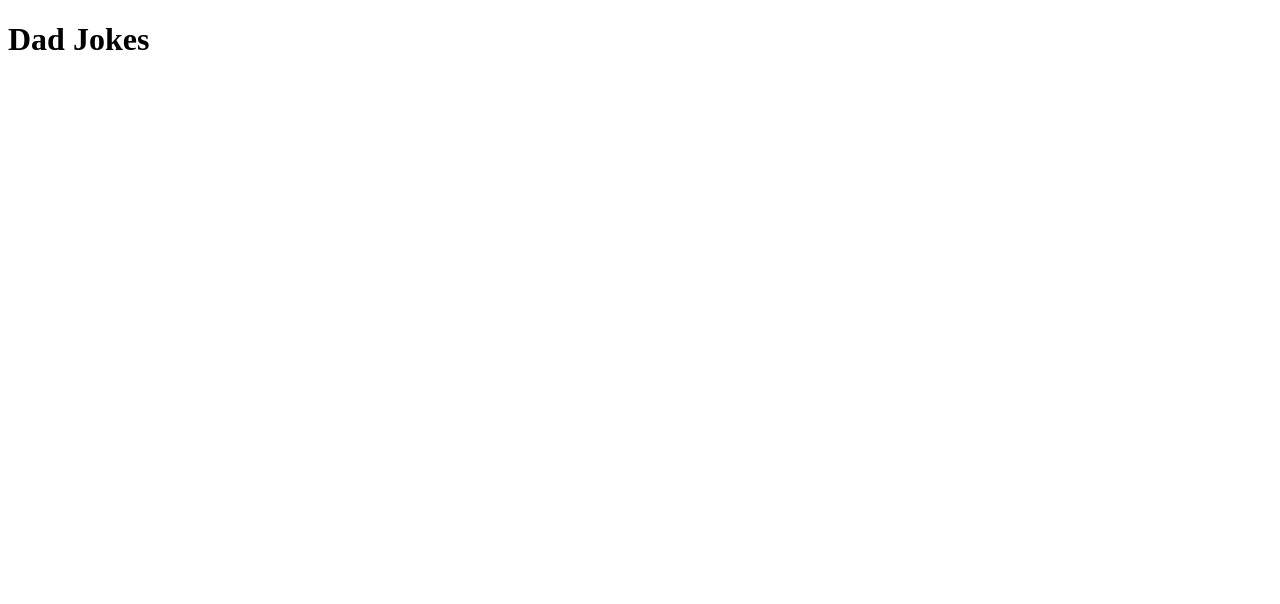
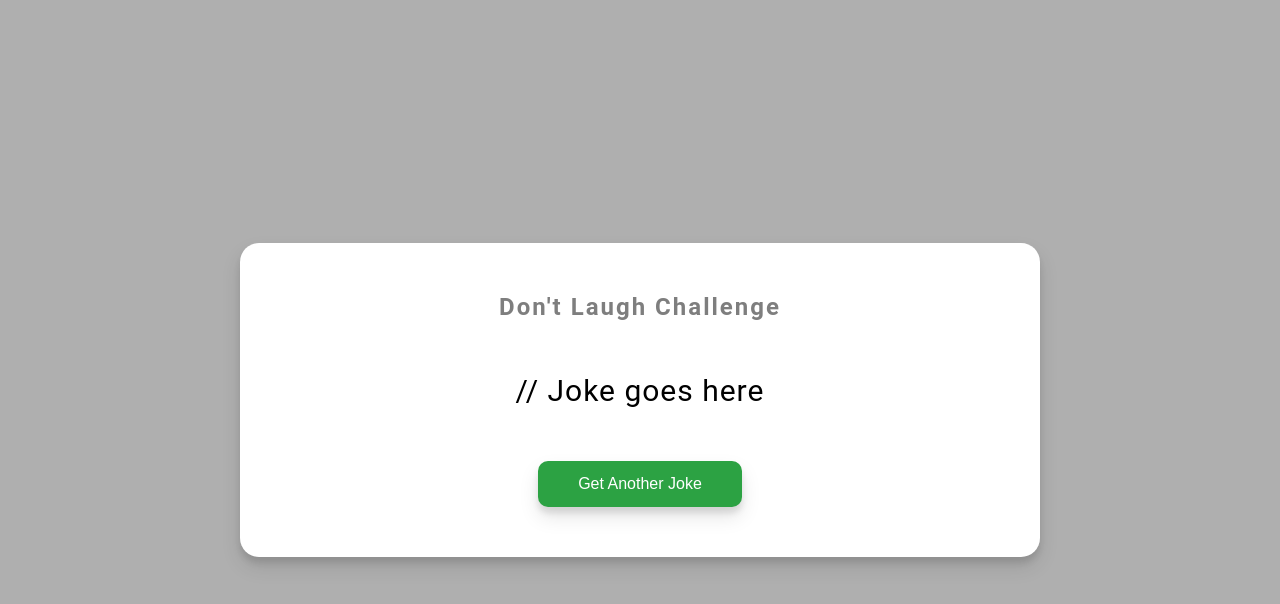
Before and after one commit to taifur-rahaman/dadJokes, a plain HTML site: page index.html in a window 1280 px wide. Drawn offline with nearby package versions, Linux system fonts and the light colour scheme; no server answers; some icons are missing.

Commit message:
html, css and js added

```diff
--- a/app.js
+++ b/app.js
@@ -0,0 +1,18 @@
+const jokeElement = document.getElementById("joke");
+const jokeBtn = document.getElementById("jokeBtn");
+
+jokeBtn.addEventListener("click", generateJoke);
+generateJoke();
+
+function generateJoke() {
+  const config = {
+    headers: {
+      Accept: "application/json",
+    },
+  };
+  fetch("https://icanhazdadjoke.com/", config).then((res) =>
+    res.json().then((data) => {
+      jokeElement.innerHTML = data.joke;
+    })
+  ); // res => response
+}
--- a/index.html
+++ b/index.html
@@ -26,7 +26,11 @@
     <title>Dad Jokes</title>
   </head>
   <body>
-    <h1>Dad Jokes</h1>
+    <div class="container">
+      <h3>don't laugh challenge</h3>
+      <div id="joke" class="joke">// Joke goes here</div>
+      <button id="jokeBtn" class="btn">Get Another Joke</button>
+    </div>
     <!-- javaScript -->
     <script src="./app.js"></script>
   </body>
--- a/style.css
+++ b/style.css
@@ -1,3 +1,62 @@
 * {
   box-sizing: border-box;
 }
+
+body {
+  background-color: #afafaf;
+  font-family: "Roboto", "Helvetica Neue", sans-serif;
+  display: flex;
+  justify-content: center;
+  height: 100vh;
+  overflow: hidden;
+  margin: 0;
+  align-items: center;
+  padding: 20px;
+}
+
+.container {
+  background-color: #fff;
+  border-radius: 19px;
+  box-shadow: 0 10px 20px rgba(0, 0, 0, 0.1), 0 6px 6px rgba(0, 0, 0, 0.1);
+  padding: 50px 20px;
+  text-align: center;
+  max-width: 100%;
+  width: 800px;
+}
+
+h3 {
+  margin: 0;
+  opacity: 0.5;
+  letter-spacing: 2px;
+}
+
+.joke {
+  font-size: 30px;
+  letter-spacing: 1px;
+  line-height: 40px;
+  margin: 50px auto;
+}
+
+.btn {
+  background-color: #2ca243;
+  border: none;
+  border-radius: 10px;
+  color: #fff;
+  box-shadow: 0 10px 20px rgba(0, 0, 0, 0.1), 0 6px 6px rgba(0, 0, 0, 0.1);
+  padding: 14px 40px;
+  font-size: 1rem;
+  cursor: pointer;
+}
+
+.btn:active {
+  transform: scale(0.97);
+}
+
+.btn:focus {
+  outline: none;
+}
+
+.container h3 {
+  text-transform: capitalize;
+  font-size: 1.5rem;
+}
```
